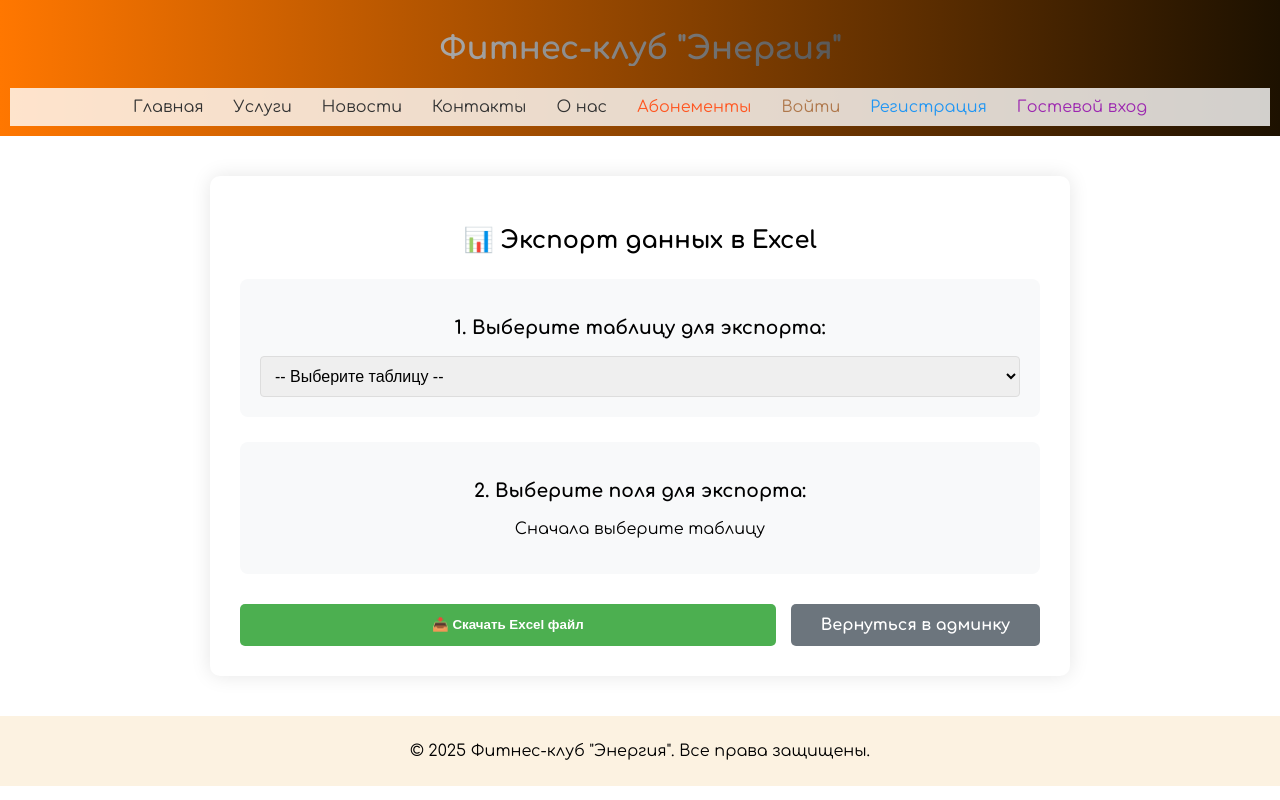
After one commit to futbik4/My_project_gym, a Django app: template admin_reports/templates/admin_reports/export.html in a window 1280 px wide. The commit adds this page. Run offline with Django 3.2, Linux system fonts and the light colour scheme; the template is opened without the code that fills it, so the values that code supplies are empty.

Commit message:
Complete project: Docker, PostgreSQL, admin reports, guest restrictions

```diff
--- /dev/null
+++ b/admin_reports/templates/admin_reports/export.html
@@ -0,0 +1,148 @@
+{% extends 'base.html' %}
+
+{% block title %}Экспорт данных - Админ-панель{% endblock %}
+
+{% block content %}
+<div class="admin-container">
+    <h2>📊 Экспорт данных в Excel</h2>
+
+    {% if messages %}
+        {% for message in messages %}
+            <div class="alert alert-{{ message.tags }}">{{ message }}</div>
+        {% endfor %}
+    {% endif %}
+
+    <form method="post" class="export-form">
+        {% csrf_token %}
+
+        <div class="form-section">
+            <h3>1. Выберите таблицу для экспорта:</h3>
+            <select name="model" id="model-select" class="form-select" required>
+                <option value="">-- Выберите таблицу --</option>
+                {% for model in models %}
+                <option value="{{ model.app }}.{{ model.model }}">
+                    {{ model.name }} ({{ model.app }}.{{ model.model }})
+                </option>
+                {% endfor %}
+            </select>
+        </div>
+
+        <div class="form-section">
+            <h3>2. Выберите поля для экспорта:</h3>
+            <div id="fields-container">
+                <p class="text-muted">Сначала выберите таблицу</p>
+            </div>
+        </div>
+
+        <div class="form-actions">
+            <button type="submit" class="btn-export">📥 Скачать Excel файл</button>
+            <a href="/admin/" class="btn-back">Вернуться в админку</a>
+        </div>
+    </form>
+</div>
+
+<style>
+.admin-container {
+    max-width: 800px;
+    margin: 40px auto;
+    padding: 30px;
+    background: white;
+    border-radius: 10px;
+    box-shadow: 0 0 20px rgba(0,0,0,0.1);
+}
+
+.form-section {
+    margin: 25px 0;
+    padding: 20px;
+    background-color: #f8f9fa;
+    border-radius: 8px;
+}
+
+.form-select {
+    width: 100%;
+    padding: 10px;
+    border: 1px solid #ddd;
+    border-radius: 4px;
+    font-size: 16px;
+}
+
+.form-actions {
+    display: flex;
+    gap: 15px;
+    margin-top: 30px;
+}
+
+.btn-export {
+    padding: 12px 30px;
+    background-color: #4CAF50;
+    color: white;
+    border: none;
+    border-radius: 5px;
+    font-weight: bold;
+    cursor: pointer;
+    flex: 1;
+}
+
+.btn-back {
+    padding: 12px 30px;
+    background-color: #6c757d;
+    color: white;
+    text-decoration: none;
+    border-radius: 5px;
+    font-weight: bold;
+    text-align: center;
+}
+
+.btn-export:hover {
+    background-color: #45a049;
+}
+
+.btn-back:hover {
+    background-color: #5a6268;
+}
+
+.field-checkbox {
+    display: flex;
+    align-items: center;
+    margin: 8px 0;
+    padding: 8px;
+    background: white;
+    border-radius: 4px;
+}
+
+.field-checkbox input {
+    margin-right: 10px;
+}
+</style>
+
+<script>
+// Поля для каждой модели
+const modelFields = {
+    'core.Membership': ['id', 'name', 'description', 'price', 'duration_days', 'is_active', 'created_at', 'updated_at'],
+    'core.Order': ['id', 'user', 'membership', 'status', 'total_price', 'created_at', 'updated_at'],
+    'core.Review': ['id', 'user', 'membership', 'rating', 'comment', 'is_approved', 'created_at', 'updated_at'],
+    'auth.User': ['id', 'username', 'email', 'first_name', 'last_name', 'is_staff', 'is_active', 'date_joined'],
+    'accounts.Profile': ['id', 'user', 'phone_number', 'birth_date', 'bio', 'avatar']
+};
+
+document.getElementById('model-select').addEventListener('change', function() {
+    const model = this.value;
+    const container = document.getElementById('fields-container');
+
+    if (model && modelFields[model]) {
+        let html = '<div class="fields-list">';
+        modelFields[model].forEach(field => {
+            html += `
+            <div class="field-checkbox">
+                <input type="checkbox" name="fields" value="${field}" id="field_${field}" checked>
+                <label for="field_${field}">${field}</label>
+            </div>`;
+        });
+        html += '</div>';
+        container.innerHTML = html;
+    } else {
+        container.innerHTML = '<p class="text-muted">Сначала выберите таблицу</p>';
+    }
+});
+</script>
+{% endblock %}
--- a/templates/base.html
+++ b/templates/base.html
@@ -23,10 +23,9 @@
                 <li><a href="{% url 'core:contacts' %}">Контакты</a></li>
                 <li><a href="{% url 'core:about' %}">О нас</a></li>
                 <li><a href="{% url 'core:memberships' %}" style="color: #FF5722;">Абонементы</a></li>
-
                 {% if user.is_authenticated %}
                 <li>
-                        <span style="color: {% if user.username == 'guest' %}#9C27B0{% else %}#4CAF50{% endif %}; font-weight: bold;">
+                    <span style="color: #9C27B0;">
                         {{ user.username }}
                         {% if user.username == 'guest' %}(гость){% endif %}
                     </span>
@@ -34,7 +33,7 @@
                 <li><a href="{% url 'core:my_orders' %}">Мои заказы</a></li>
                 <li><a href="{% url 'accounts:logout' %}" style="color: #ff6b6b;">Выйти</a></li>
                 {% else %}
-                    <li><a href="{% url 'accounts:login' %}" style="color: #4CAF50;">Войти</a></li>
+                <li><a href="{% url 'accounts:login' %}" style="color: #af784c;">Войти</a></li>
                 <li><a href="{% url 'accounts:register' %}" style="color: #2196F3;">Регистрация</a></li>
                 <li><a href="{% url 'accounts:guest_login' %}" style="color: #9C27B0;">Гостевой вход</a></li>
                 {% endif %}
```
Also changed, not shown: admin_reports/views.py (+104 -2 lines), core/templates/core/memberships.html (+13 -4 lines), core/templates/core/order_detail.html (added, +116 -0 lines), core/views.py (+12 -1 lines), docker-compose.yml (added, +42 -0 lines), requirements.txt (added, +9 -0 lines), 1 other file. Lines whose indentation alone changed are shown as unchanged.
